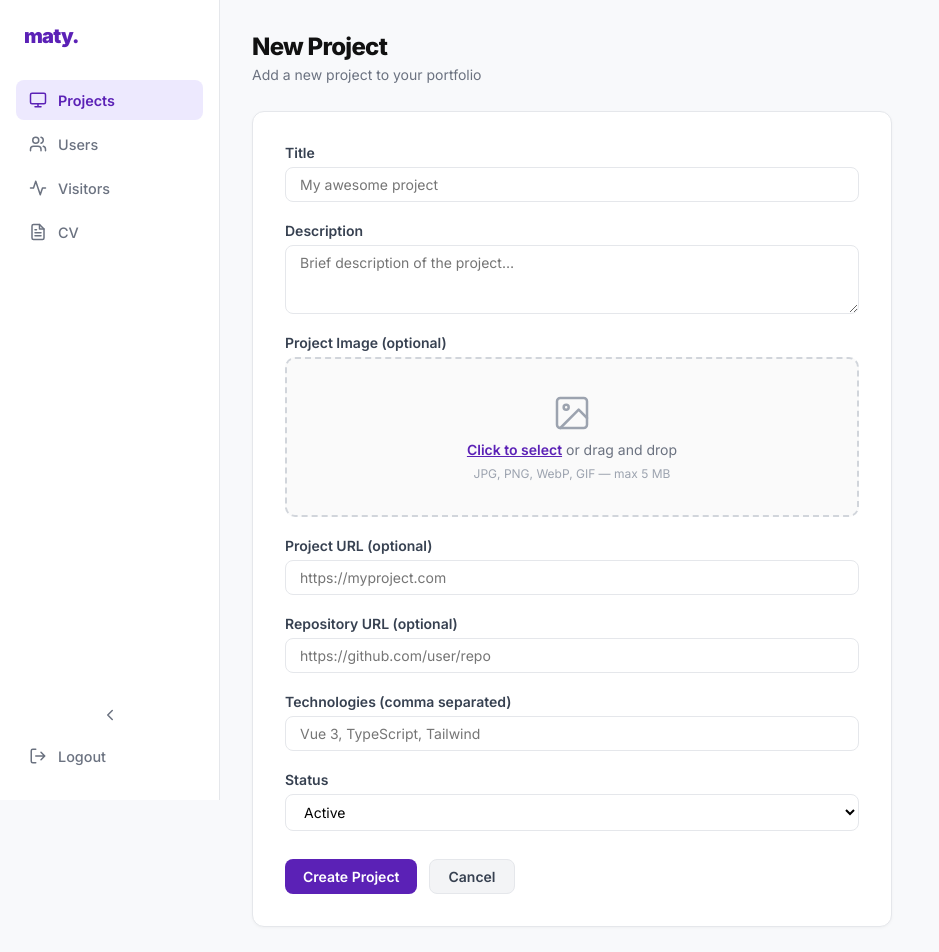
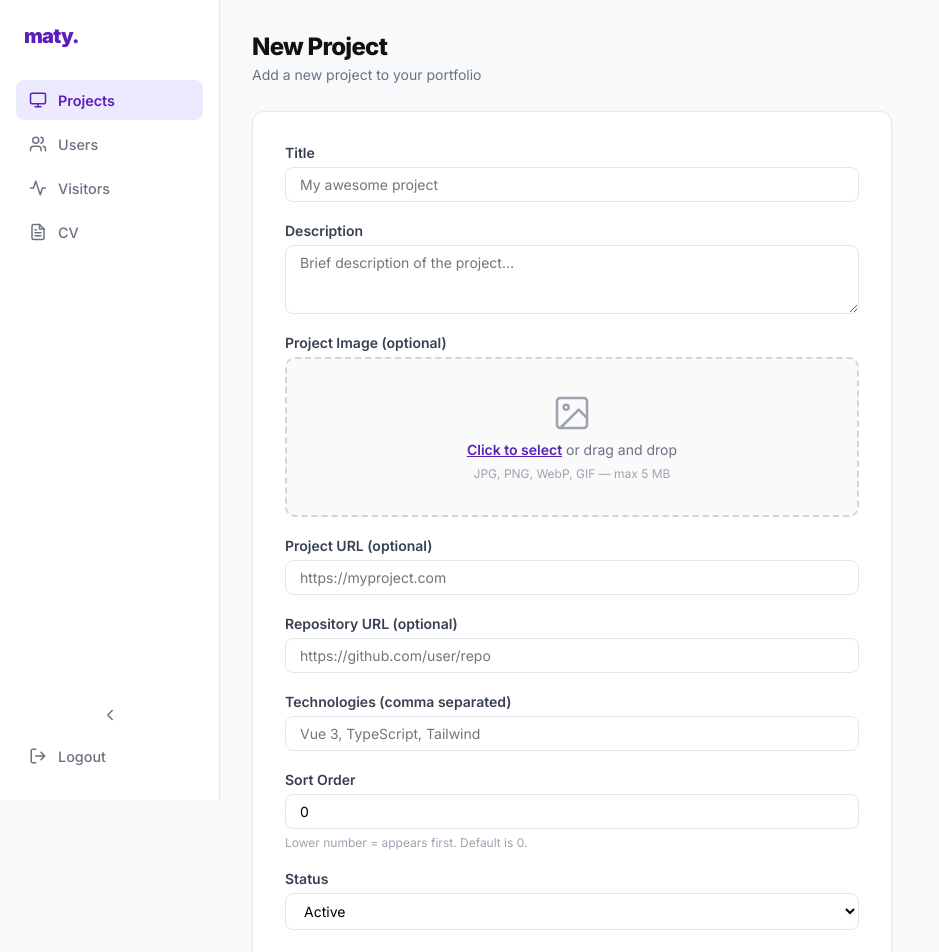
Before and after one commit to matymatyyy/portafolio-frontend, a Vue app: page /admin/projects/new in a window 1280 px wide. Shown: the top 952 px of the page, without its empty margins (0-939 px from the left). Built offline with nearby package versions, Linux system fonts and the light colour scheme; sample sign-in values are in the browser's storage.

Commit message:
Add sort_order support to project admin panel and home listing

```diff
--- a/src/components/portfolio/ProjectsSection.vue
+++ b/src/components/portfolio/ProjectsSection.vue
@@ -57,7 +57,7 @@ onMounted(async () => {
   loading.value = true
   try {
     const result = await projectService.list({ status: 'active', limit: 100 })
-    projects.value = result.data
+    projects.value = result.data.sort((a, b) => a.sort_order - b.sort_order)
   } finally {
     loading.value = false
   }
--- a/src/pages/admin/ProjectFormPage.vue
+++ b/src/pages/admin/ProjectFormPage.vue
@@ -19,6 +19,7 @@ const form = ref({
   projectUrl: '',
   repoUrl: '',
   technologies: '',
+  sortOrder: 0,
   status: 'active' as 'active' | 'archived',
 })
 
@@ -44,6 +45,7 @@ onMounted(async () => {
     form.value.projectUrl = project.project_url ?? ''
     form.value.repoUrl = project.repo_url ?? ''
     form.value.technologies = project.technologies.join(', ')
+    form.value.sortOrder = project.sort_order ?? 0
     form.value.status = project.status
   } catch {
     serverError.value = 'Failed to load project'
@@ -121,6 +123,7 @@ async function submit() {
       projectUrl: form.value.projectUrl || null,
       repoUrl: form.value.repoUrl || null,
       technologies: parseTechnologies(),
+      sortOrder: Number(form.value.sortOrder) || 0,
       status: form.value.status,
     }
     if (isEditing.value) {
@@ -257,6 +260,19 @@ async function submit() {
         />
 
         <div class="field">
+          <label class="field__label" for="pf-sort-order">Sort Order</label>
+          <input
+            id="pf-sort-order"
+            v-model.number="form.sortOrder"
+            type="number"
+            min="0"
+            class="field__input"
+            placeholder="0"
+          />
+          <span class="field__hint">Lower number = appears first. Default is 0.</span>
+        </div>
+
+        <div class="field">
           <label class="field__label" for="pf-status">Status</label>
           <select id="pf-status" v-model="form.status" class="field__select">
             <option value="active">Active</option>
@@ -340,6 +356,7 @@ async function submit() {
   color: #374151;
 }
 
+.field__input,
 .field__textarea,
 .field__select {
   padding: 0.5rem 0.875rem;
@@ -355,6 +372,7 @@ async function submit() {
   resize: vertical;
 }
 
+.field__input:focus,
 .field__textarea:focus,
 .field__select:focus {
   border-color: #5b21b6;
@@ -369,6 +387,10 @@ async function submit() {
 .field__error {
   font-size: 0.75rem;
   color: #ef4444;
+}
+.field__hint {
+  font-size: 0.75rem;
+  color: #9ca3af;
 }
 
 /* ─── Image upload ─── */
--- a/src/pages/admin/ProjectsPage.vue
+++ b/src/pages/admin/ProjectsPage.vue
@@ -80,6 +80,7 @@ function clearSearch() {
         <table class="table">
           <thead>
             <tr>
+              <th>Order</th>
               <th>Title</th>
               <th>Slug</th>
               <th>Technologies</th>
@@ -90,12 +91,15 @@ function clearSearch() {
           </thead>
           <tbody>
             <tr v-if="loading">
-              <td colspan="6" class="table__empty">Loading…</td>
+              <td colspan="7" class="table__empty">Loading…</td>
             </tr>
             <tr v-else-if="projects.length === 0">
-              <td colspan="6" class="table__empty">No projects found.</td>
+              <td colspan="7" class="table__empty">No projects found.</td>
             </tr>
             <tr v-for="project in projects" :key="project.id">
+              <td class="table__order">
+                {{ project.sort_order }}
+              </td>
               <td class="table__title">
                 {{ project.title }}
               </td>
@@ -260,6 +264,12 @@ function clearSearch() {
   display: flex;
   gap: 0.5rem;
 }
+.table__order {
+  font-weight: 600;
+  color: #5b21b6;
+  text-align: center;
+  font-variant-numeric: tabular-nums;
+}
 .table__title {
   font-weight: 600;
   color: #111;
--- a/src/types/project.ts
+++ b/src/types/project.ts
@@ -7,6 +7,7 @@ export interface Project {
   project_url: string | null
   repo_url: string | null
   technologies: string[]
+  sort_order: number
   status: 'active' | 'archived'
   created_at: string
   updated_at: string
@@ -19,6 +20,7 @@ export interface CreateProjectPayload {
   projectUrl?: string | null
   repoUrl?: string | null
   technologies: string[]
+  sortOrder?: number
   status: 'active' | 'archived'
 }
 
```
